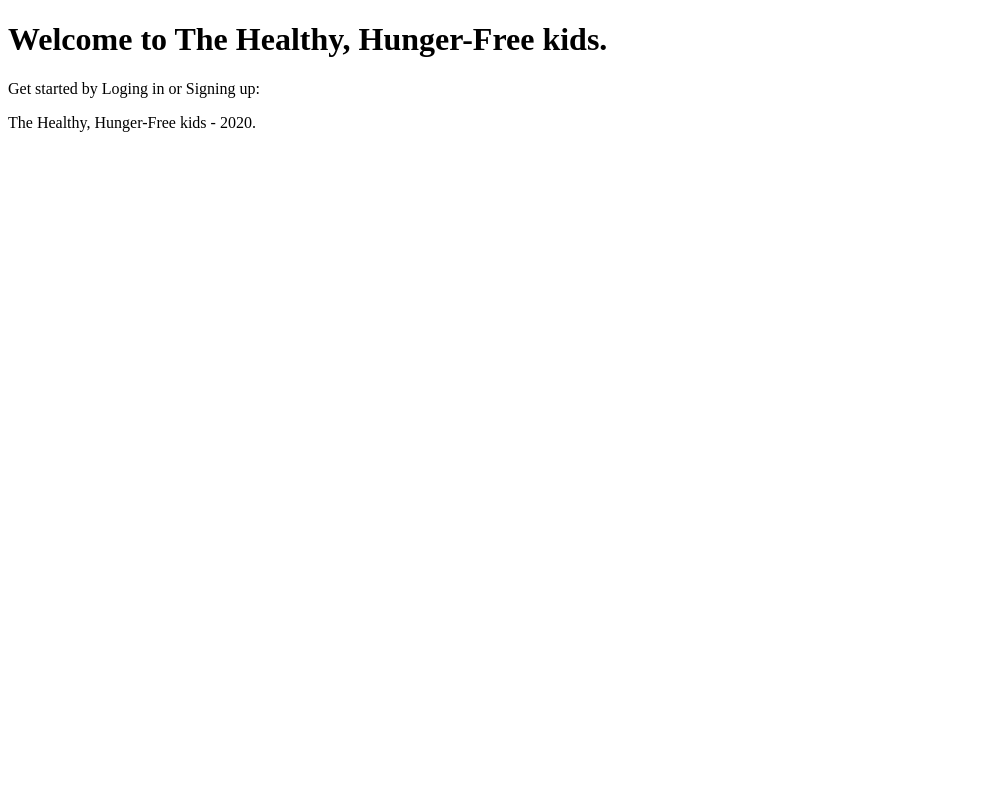
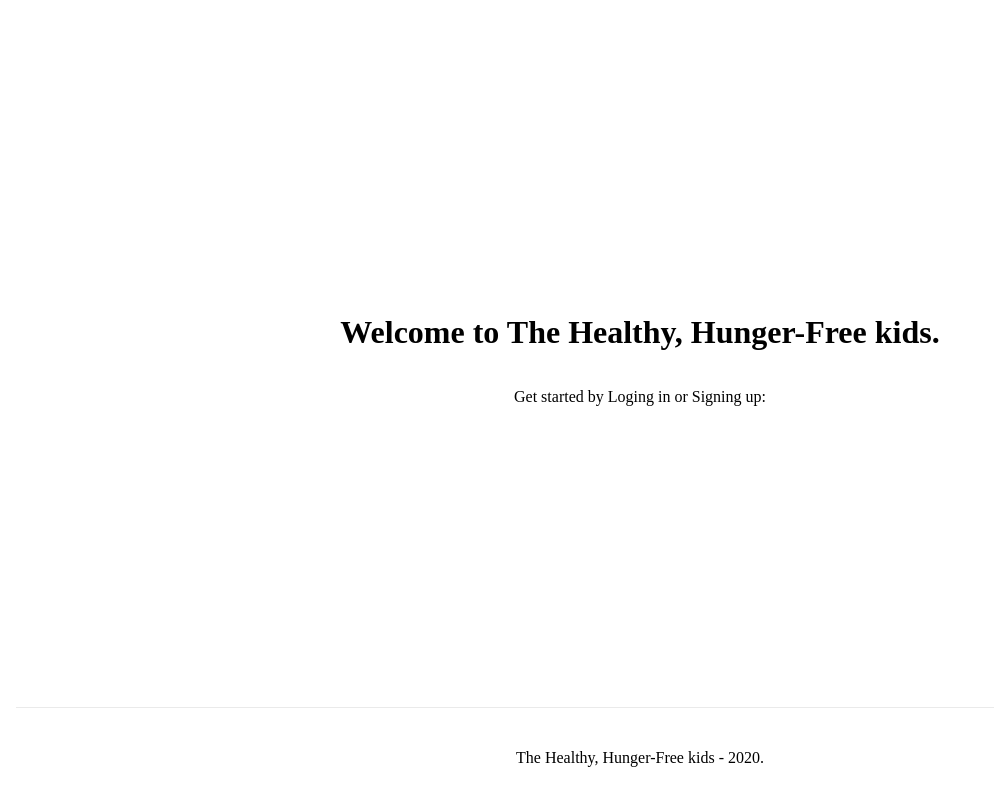
Before and after one commit to jayCde/GIT-JavaScript, a Next.js app in the folder frontend/hunger-free/: page / in a window 1280 px wide. Shown: the top 806 px of the page, without its empty margins (0-994 px from the left). Built offline with nearby package versions, Linux system fonts and the light colour scheme.

Commit message:
Add css styling for landing page

```diff
--- a/frontend/hunger-free/styles/landing.module.css
+++ b/frontend/hunger-free/styles/landing.module.css
@@ -0,0 +1,33 @@
+.container {
+    min-height: 100vh;
+    padding: 0 0.5rem;
+    display: flex;
+    flex-direction: column;
+    justify-content: center;
+    align-items: center;
+  }
+
+  .main {
+    padding: 5rem 0;
+    flex: 1;
+    display: flex;
+    flex-direction: column;
+    justify-content: center;
+    align-items: center;
+  }
+
+  .footer {
+    width: 100%;
+    height: 100px;
+    border-top: 1px solid #eaeaea;
+    display: flex;
+    justify-content: center;
+    align-items: center;
+  }
+
+  @media (max-width: 600px) {
+    .grid {
+      width: 100%;
+      flex-direction: column;
+    }
+  }
```
